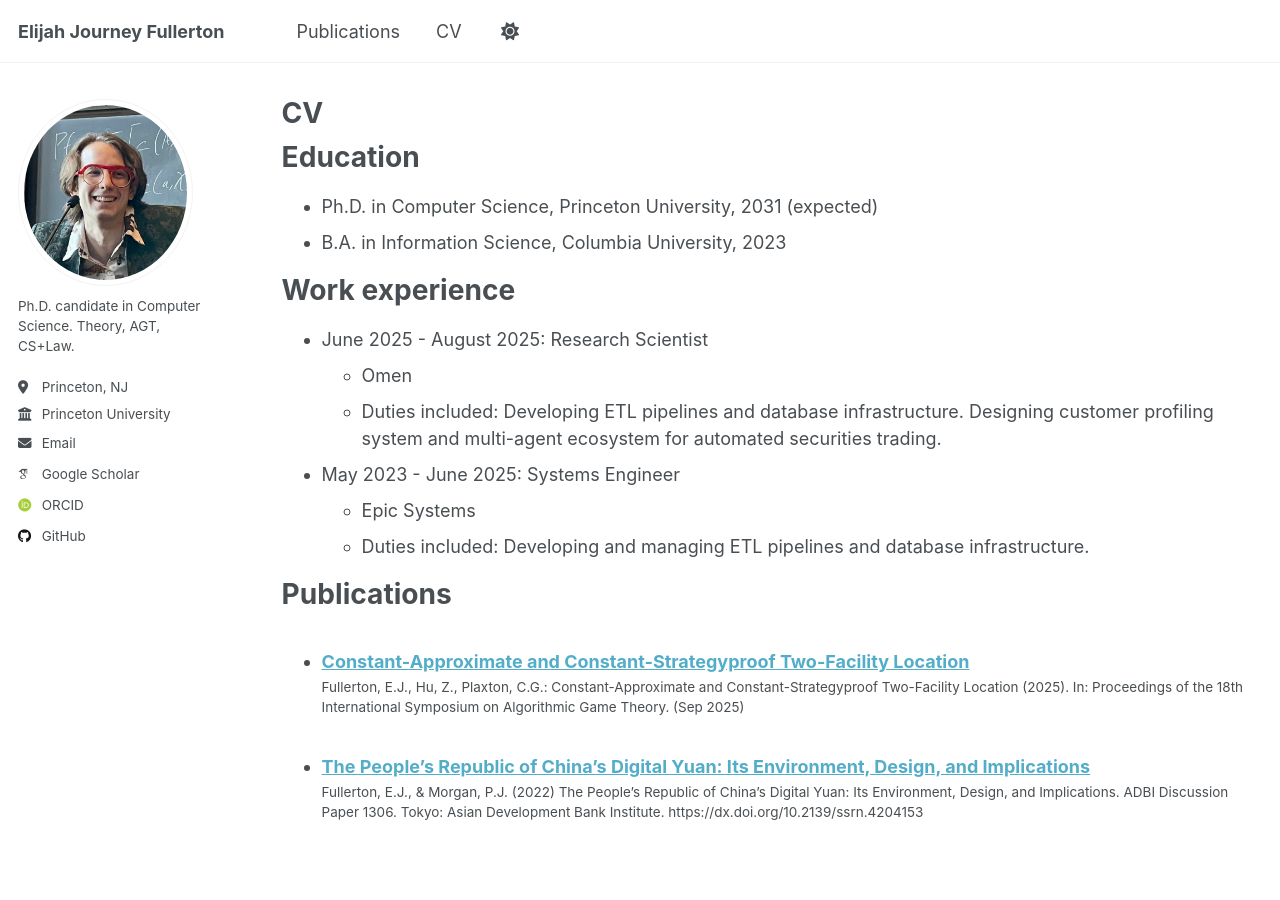
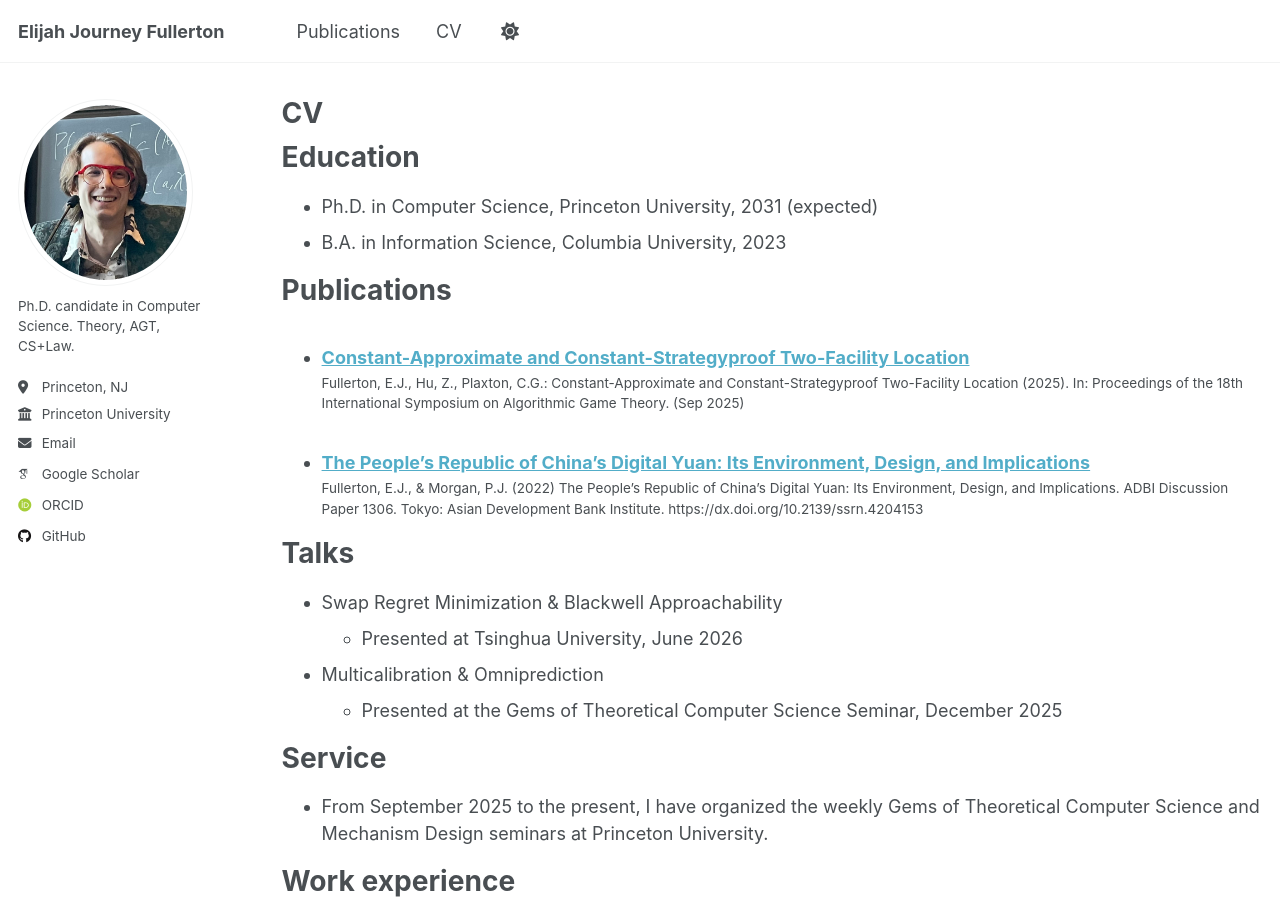
Before and after one commit to elijah-fullerton/elijah-fullerton.github.io, a Jekyll site: the page built from _pages/cv.md, in a window 1280 px wide and 900 px high. Built offline with Jekyll 4.4.1, drawn with Linux system fonts in a browser that asks for light colours; some web fonts are replaced; a script that is not in the unit is left out.

Commit message:
Enhance CV with new sections for Publications and Talks
Added sections for Publications, Talks, and Service to CV.

```diff
--- a/_pages/cv.md
+++ b/_pages/cv.md
@@ -13,6 +13,23 @@ Education
 ======
 * Ph.D. in Computer Science, Princeton University, 2031 (expected)
 * B.A. in Information Science, Columbia University, 2023
+
+Publications
+======
+  <ul>{% for post in site.publications reversed %}
+    {% include archive-single-cv.html %}
+  {% endfor %}</ul>
+
+Talks
+======
+* Swap Regret Minimization & Blackwell Approachability
+  * Presented at Tsinghua University, June 2026
+* Multicalibration & Omniprediction
+  * Presented at the Gems of Theoretical Computer Science Seminar, December 2025
+
+Service
+======
+* From September 2025 to the present, I have organized the weekly Gems of Theoretical Computer Science and Mechanism Design seminars at Princeton University.
 
 Work experience
 ======
@@ -37,19 +54,11 @@ Skills
 
 {% endcomment %}
 
-Publications
-======
-  <ul>{% for post in site.publications reversed %}
-    {% include archive-single-cv.html %}
-  {% endfor %}</ul>
+
 
 {% comment %}
 
-Talks
-======
-  <ul>{% for post in site.talks reversed %}
-    {% include archive-single-talk-cv.html  %}
-  {% endfor %}</ul>
+
 
 Teaching
 ======
```
